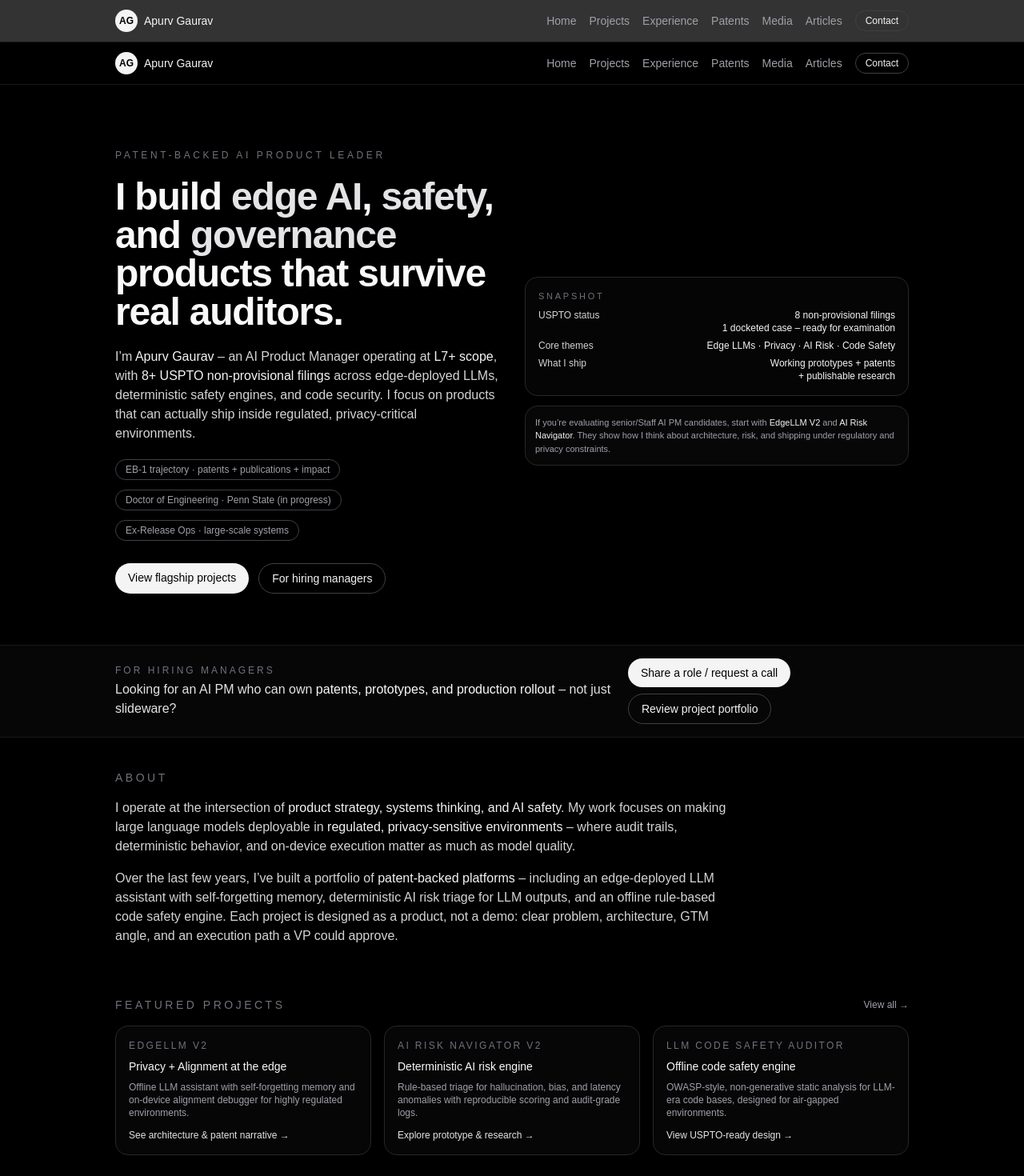
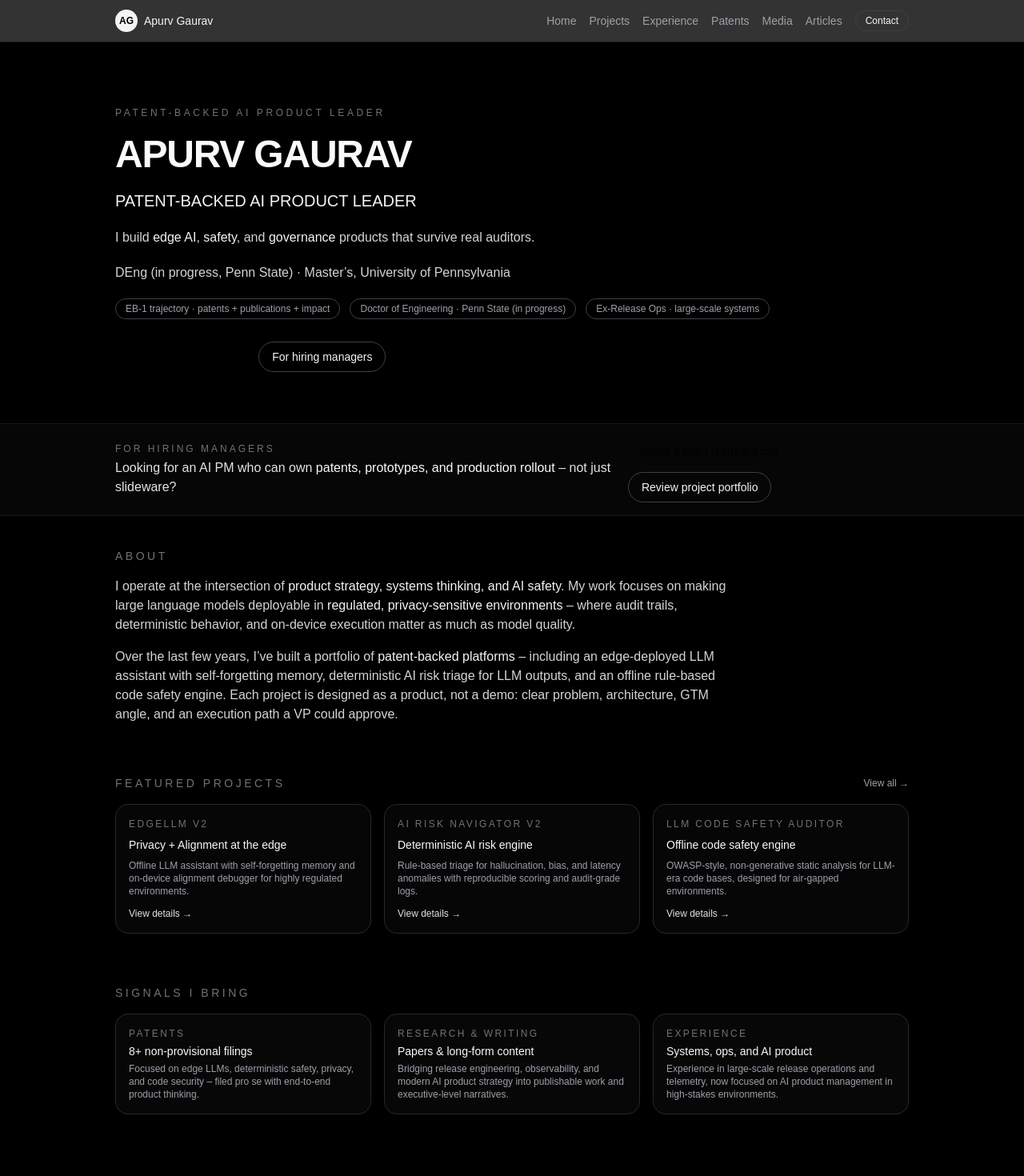
Before and after one commit to apurvgaurav/apurv-portfolio, a Next.js app: page / in a window 1280 px wide. Shown: the top 1470 px of the page at 80% size. Built offline with nearby package versions, Linux system fonts and the light colour scheme.

Commit message:
Update page.tsx

```diff
--- a/app/page.tsx
+++ b/app/page.tsx
@@ -3,90 +3,40 @@ import Link from "next/link";
 
 export default function HomePage() {
   return (
-    <main className="min-h-screen bg-black text-zinc-50">
-      {/* Top Nav */}
-      <header className="sticky top-0 z-20 border-b border-zinc-900 bg-black/80 backdrop-blur">
-        <div className="mx-auto flex w-full max-w-5xl items-center justify-between px-4 py-3">
-          <Link href="/" className="flex items-center gap-2">
-            <span className="inline-flex h-7 w-7 items-center justify-center rounded-full bg-zinc-100 text-xs font-semibold text-black">
-              AG
-            </span>
-            <span className="text-sm font-medium text-zinc-100">
-              Apurv Gaurav
-            </span>
-          </Link>
-          <nav className="flex items-center gap-4 text-xs text-zinc-400 sm:text-sm">
-            <Link
-              href="/#hero"
-              className="hover:text-zinc-100 transition-colors"
-            >
-              Home
-            </Link>
-            <Link
-              href="/projects"
-              className="hover:text-zinc-100 transition-colors"
-            >
-              Projects
-            </Link>
-            <Link
-              href="/experience"
-              className="hover:text-zinc-100 transition-colors"
-            >
-              Experience
-            </Link>
-            <Link
-              href="/patents"
-              className="hover:text-zinc-100 transition-colors"
-            >
-              Patents
-            </Link>
-            <Link
-              href="/media"
-              className="hidden hover:text-zinc-100 transition-colors sm:inline"
-            >
-              Media
-            </Link>
-            <Link
-              href="/articles"
-              className="hidden hover:text-zinc-100 transition-colors sm:inline"
-            >
-              Articles
-            </Link>
-            <Link
-              href="/contact"
-              className="rounded-full border border-zinc-700 px-3 py-1 text-xs font-medium text-zinc-100 hover:border-zinc-400"
-            >
-              Contact
-            </Link>
-          </nav>
-        </div>
-      </header>
-
+    <main className="relative min-h-screen bg-black text-zinc-50">
       {/* Hero */}
       <section
         id="hero"
-        className="mx-auto flex w-full max-w-5xl flex-col gap-8 px-4 pb-16 pt-20 sm:flex-row sm:items-center"
+        className="relative mx-auto flex w-full max-w-5xl flex-col gap-8 px-4 pb-16 pt-20 sm:flex-row sm:items-center"
       >
-        <div className="flex-1 space-y-5">
+        {/* Soft glow background */}
+        <div className="absolute inset-0">
+          <div className="hero-glow" />
+        </div>
+
+        <div className="relative z-10 flex-1 space-y-5">
           <p className="text-xs uppercase tracking-[0.3em] text-zinc-500">
             Patent-backed AI Product Leader
           </p>
+
           <h1 className="text-3xl font-semibold tracking-tight text-zinc-50 sm:text-4xl lg:text-5xl">
-            I build <span className="text-zinc-200">edge AI</span>,{" "}
-            <span className="text-zinc-200">safety</span>, and{" "}
-            <span className="text-zinc-200">governance</span> products that
+            APURV GAURAV
+          </h1>
+
+          <h2 className="text-lg font-medium text-zinc-100 sm:text-xl">
+            PATENT-BACKED AI PRODUCT LEADER
+          </h2>
+
+          <p className="max-w-xl text-sm text-zinc-300 sm:text-base">
+            I build <span className="text-zinc-100">edge AI</span>,{" "}
+            <span className="text-zinc-100">safety</span>, and{" "}
+            <span className="text-zinc-100">governance</span> products that
             survive real auditors.
-          </h1>
+          </p>
+
           <p className="max-w-xl text-sm text-zinc-300 sm:text-base">
-            I’m <span className="text-zinc-100">Apurv Gaurav</span> – an AI
-            Product Manager operating at{" "}
-            <span className="text-zinc-100">L7+ scope</span>, with{" "}
-            <span className="text-zinc-100">
-              8+ USPTO non-provisional filings
-            </span>{" "}
-            across edge-deployed LLMs, deterministic safety engines, and code
-            security. I focus on products that can actually ship inside
-            regulated, privacy-critical environments.
+            DEng (in progress, Penn State) · Master’s, University of
+            Pennsylvania
           </p>
 
           <div className="flex flex-wrap items-center gap-3 text-xs text-zinc-400">
@@ -104,58 +54,16 @@ export default function HomePage() {
           <div className="flex flex-wrap gap-3 pt-2">
             <Link
               href="/projects"
-              className="rounded-full bg-zinc-100 px-4 py-2 text-sm font-medium text-black hover:bg-zinc-200"
+              className="rounded-full bg-[var(--accent)] px-4 py-2 text-sm font-medium text-black hover:bg-[var(--accent-hover)]"
             >
               View flagship projects
             </Link>
             <Link
               href="/contact"
-              className="rounded-full border border-zinc-700 px-4 py-2 text-sm font-medium text-zinc-100 hover:border-zinc-500"
+              className="rounded-full border border-zinc-700 px-4 py-2 text-sm font-medium text-zinc-100 hover:border-[var(--accent)]"
             >
               For hiring managers
             </Link>
-          </div>
-        </div>
-
-        <div className="mt-6 flex-1 space-y-3 sm:mt-0">
-          <div className="rounded-2xl border border-zinc-800 bg-zinc-950/60 p-4 text-xs text-zinc-300">
-            <p className="text-[11px] uppercase tracking-[0.25em] text-zinc-500">
-              Snapshot
-            </p>
-            <ul className="mt-2 space-y-1.5">
-              <li className="flex justify-between gap-4">
-                <span>USPTO status</span>
-                <span className="text-right text-zinc-100">
-                  8 non-provisional filings
-                  <br />
-                  1 docketed case – ready for examination
-                </span>
-              </li>
-              <li className="flex justify-between gap-4">
-                <span>Core themes</span>
-                <span className="text-right text-zinc-100">
-                  Edge LLMs · Privacy · AI Risk · Code Safety
-                </span>
-              </li>
-              <li className="flex justify-between gap-4">
-                <span>What I ship</span>
-                <span className="text-right text-zinc-100">
-                  Working prototypes + patents
-                  <br />
-                  + publishable research
-                </span>
-              </li>
-            </ul>
-          </div>
-
-          <div className="rounded-2xl border border-zinc-800 bg-zinc-950/80 p-3 text-[11px] text-zinc-400">
-            <p>
-              If you’re evaluating senior/Staff AI PM candidates, start with{" "}
-              <span className="text-zinc-100">EdgeLLM V2</span> and{" "}
-              <span className="text-zinc-100">AI Risk Navigator</span>. They
-              show how I think about architecture, risk, and shipping under
-              regulatory and privacy constraints.
-            </p>
           </div>
         </div>
       </section>
@@ -178,13 +86,13 @@ export default function HomePage() {
           <div className="flex flex-wrap gap-2">
             <Link
               href="/contact"
-              className="rounded-full bg-zinc-100 px-4 py-2 text-xs font-medium text-black hover:bg-zinc-200 sm:text-sm"
+              className="rounded-full bg-[var(--accent)] px-4 py-2 text-xs font-medium text-black hover:bg-[var(--accent-hover)] sm:text-sm"
             >
               Share a role / request a call
             </Link>
             <Link
               href="/projects"
-              className="rounded-full border border-zinc-700 px-4 py-2 text-xs font-medium text-zinc-100 hover:border-zinc-500 sm:text-sm"
+              className="rounded-full border border-zinc-700 px-4 py-2 text-xs font-medium text-zinc-100 hover:border-[var(--accent)] sm:text-sm"
             >
               Review project portfolio
             </Link>
@@ -234,79 +142,51 @@ export default function HomePage() {
           </h2>
           <Link
             href="/projects"
-            className="text-xs text-zinc-400 underline-offset-4 hover:text-zinc-100 hover:underline"
+            className="text-xs text-zinc-400 underline-offset-4 hover:text-[var(--accent)] hover:underline"
           >
             View all →
           </Link>
         </div>
 
         <div className="grid gap-4 md:grid-cols-3">
+          {[
+            {
+              title: "EdgeLLM V2",
+              subtitle: "Privacy + Alignment at the edge",
+              desc: "Offline LLM assistant with self-forgetting memory and on-device alignment debugger for highly regulated environments.",
+            },
+            {
+              title: "AI Risk Navigator V2",
+              subtitle: "Deterministic AI risk engine",
+              desc: "Rule-based triage for hallucination, bias, and latency anomalies with reproducible scoring and audit-grade logs.",
+            },
+            {
+              title: "LLM Code Safety Auditor",
+              subtitle: "Offline code safety engine",
+              desc: "OWASP-style, non-generative static analysis for LLM-era code bases, designed for air-gapped environments.",
+            },
+          ].map((p) => (
             <Link
+              key={p.title}
               href="/projects"
-            className="group flex flex-col justify-between rounded-2xl border border-zinc-800 bg-zinc-950/70 p-4 text-sm text-zinc-300 hover:border-zinc-500"
+              className="group flex flex-col justify-between rounded-2xl border border-zinc-800 bg-zinc-950/70 p-4 text-sm text-zinc-300 hover:border-[var(--accent)]"
             >
               <div className="space-y-2">
                 <p className="text-xs uppercase tracking-[0.2em] text-zinc-500">
-                EdgeLLM V2
+                  {p.title}
                 </p>
-              <p className="font-medium text-zinc-50">
-                Privacy + Alignment at the edge
-              </p>
-              <p className="text-xs text-zinc-400">
-                Offline LLM assistant with self-forgetting memory and on-device
-                alignment debugger for highly regulated environments.
-              </p>
+                <p className="font-medium text-zinc-50">{p.subtitle}</p>
+                <p className="text-xs text-zinc-400">{p.desc}</p>
               </div>
-            <p className="mt-3 text-xs font-medium text-zinc-200 group-hover:text-zinc-50">
-              See architecture &amp; patent narrative →
+              <p className="mt-3 text-xs font-medium text-zinc-200 group-hover:text-[var(--accent-hover)]">
+                View details →
               </p>
             </Link>
-
-          <Link
-            href="/projects"
-            className="group flex flex-col justify-between rounded-2xl border border-zinc-800 bg-zinc-950/70 p-4 text-sm text-zinc-300 hover:border-zinc-500"
-          >
-            <div className="space-y-2">
-              <p className="text-xs uppercase tracking-[0.2em] text-zinc-500">
-                AI Risk Navigator V2
-              </p>
-              <p className="font-medium text-zinc-50">
-                Deterministic AI risk engine
-              </p>
-              <p className="text-xs text-zinc-400">
-                Rule-based triage for hallucination, bias, and latency
-                anomalies with reproducible scoring and audit-grade logs.
-              </p>
-            </div>
-            <p className="mt-3 text-xs font-medium text-zinc-200 group-hover:text-zinc-50">
-              Explore prototype &amp; research →
-            </p>
-          </Link>
-
-          <Link
-            href="/projects"
-            className="group flex flex-col justify-between rounded-2xl border border-zinc-800 bg-zinc-950/70 p-4 text-sm text-zinc-300 hover:border-zinc-500"
-          >
-            <div className="space-y-2">
-              <p className="text-xs uppercase tracking-[0.2em] text-zinc-500">
-                LLM Code Safety Auditor
-              </p>
-              <p className="font-medium text-zinc-50">
-                Offline code safety engine
-              </p>
-              <p className="text-xs text-zinc-400">
-                OWASP-style, non-generative static analysis for LLM-era code
-                bases, designed for air-gapped environments.
-              </p>
-            </div>
-            <p className="mt-3 text-xs font-medium text-zinc-200 group-hover:text-zinc-50">
-              View USPTO-ready design →
-            </p>
-          </Link>
+          ))}
         </div>
       </section>
 
-      {/* Signals: Patents / Research / Experience */}
+      {/* Signals */}
       <section
         id="signals"
         className="mx-auto w-full max-w-5xl px-4 pb-20 space-y-4"
@@ -317,7 +197,7 @@ export default function HomePage() {
         <div className="grid gap-4 md:grid-cols-3">
           <Link
             href="/patents"
-            className="rounded-2xl border border-zinc-800 bg-zinc-950/80 p-4 text-sm text-zinc-300 hover:border-zinc-500"
+            className="rounded-2xl border border-zinc-800 bg-zinc-950/80 p-4 text-sm text-zinc-300 hover:border-[var(--accent)]"
           >
             <p className="text-xs uppercase tracking-[0.2em] text-zinc-500">
               Patents
@@ -333,7 +213,7 @@ export default function HomePage() {
 
           <Link
             href="/articles"
-            className="rounded-2xl border border-zinc-800 bg-zinc-950/80 p-4 text-sm text-zinc-300 hover:border-zinc-500"
+            className="rounded-2xl border border-zinc-800 bg-zinc-950/80 p-4 text-sm text-zinc-300 hover:border-[var(--accent)]"
           >
             <p className="text-xs uppercase tracking-[0.2em] text-zinc-500">
               Research &amp; writing
@@ -349,7 +229,7 @@ export default function HomePage() {
 
           <Link
             href="/experience"
-            className="rounded-2xl border border-zinc-800 bg-zinc-950/80 p-4 text-sm text-zinc-300 hover:border-zinc-500"
+            className="rounded-2xl border border-zinc-800 bg-zinc-950/80 p-4 text-sm text-zinc-300 hover:border-[var(--accent)]"
           >
             <p className="text-xs uppercase tracking-[0.2em] text-zinc-500">
               Experience
@@ -358,9 +238,8 @@ export default function HomePage() {
               Systems, ops, and AI product
             </p>
             <p className="mt-1 text-xs text-zinc-400">
-              Years of experience in large-scale release operations and
-              telemetry, now focused on AI product management in high-stakes
-              environments.
+              Experience in large-scale release operations and telemetry, now
+              focused on AI product management in high-stakes environments.
             </p>
           </Link>
         </div>
```
Lines whose indentation alone changed are shown as unchanged.
